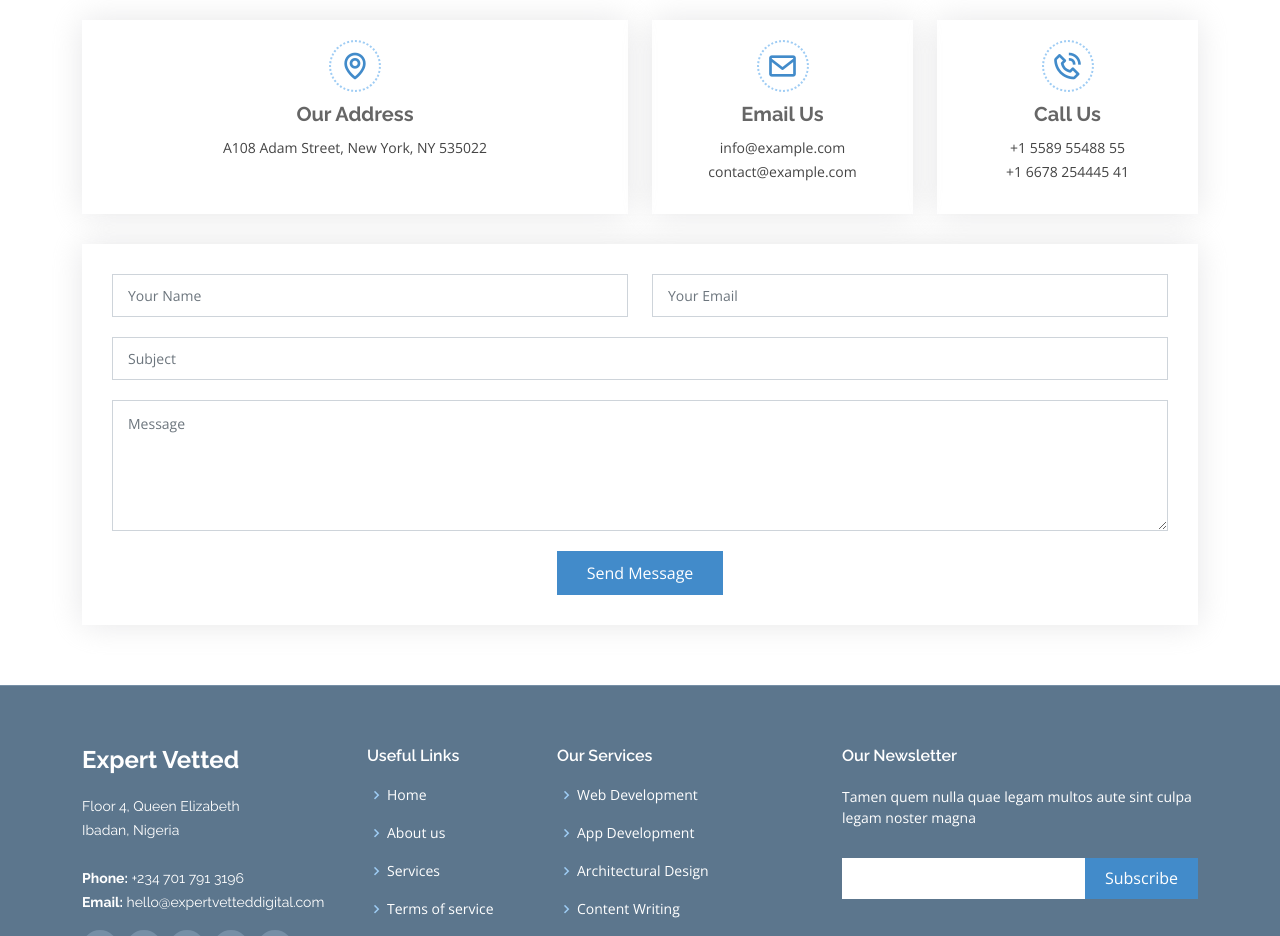
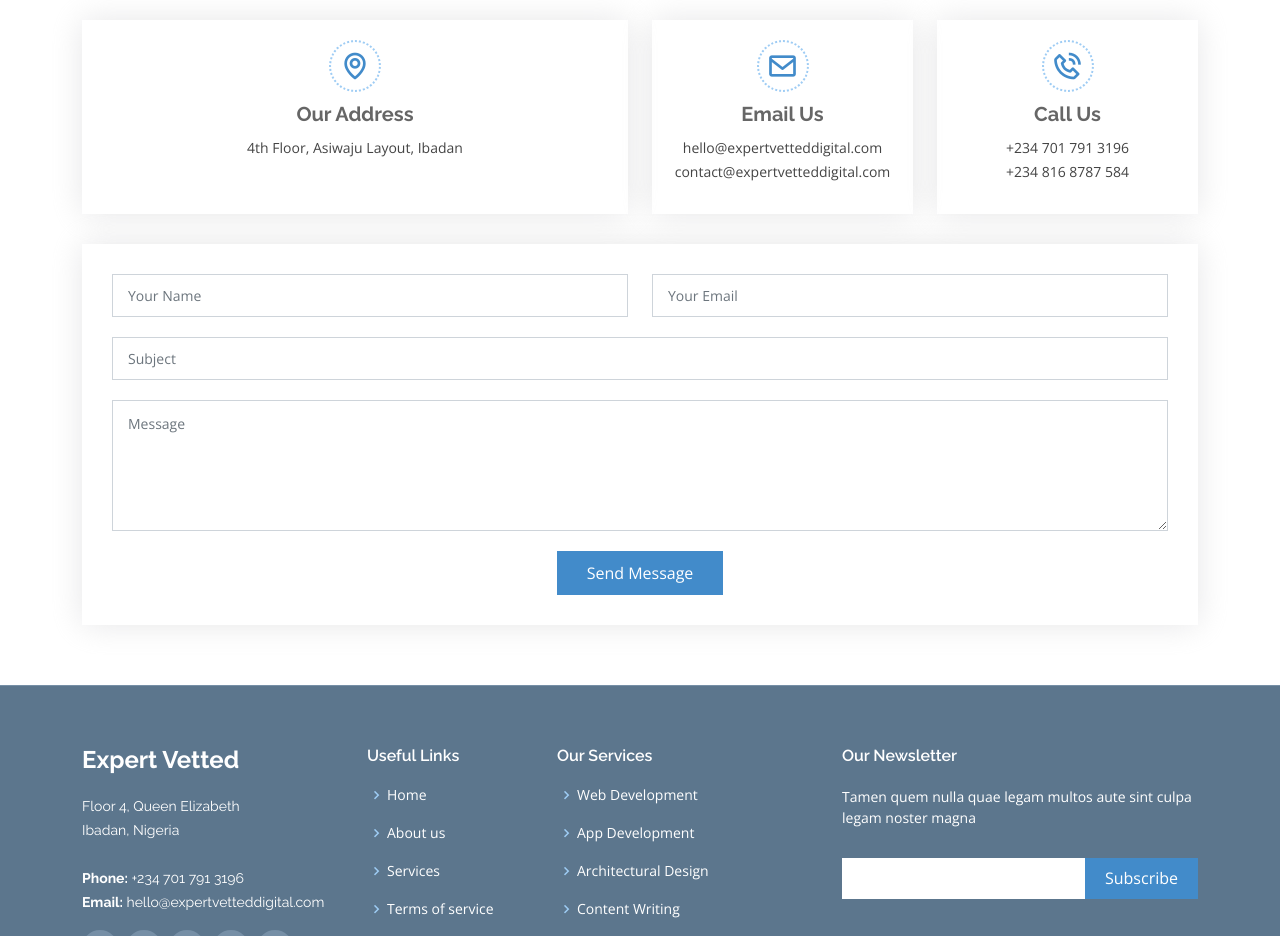
Before and after one commit to joestackss/expert-vetted-website, a plain HTML site: page index.html in a window 1280 px wide. Shown: the part 5820-6756 px from the top of the page. Drawn offline with nearby package versions, Linux system fonts and the light colour scheme.

Commit message:
Update index.html

```diff
--- a/index.html
+++ b/index.html
@@ -626,7 +626,7 @@
             <div class="info-box">
               <i class="bx bx-map"></i>
               <h3>Our Address</h3>
-              <p>A108 Adam Street, New York, NY 535022</p>
+              <p>4th Floor, Asiwaju Layout, Ibadan</p>
             </div>
           </div>
 
@@ -634,7 +634,7 @@
             <div class="info-box">
               <i class="bx bx-envelope"></i>
               <h3>Email Us</h3>
-              <p>info@example.com<br>contact@example.com</p>
+              <p>hello@expertvetteddigital.com<br>contact@expertvetteddigital.com</p>
             </div>
           </div>
 
@@ -642,7 +642,7 @@
             <div class="info-box ">
               <i class="bx bx-phone-call"></i>
               <h3>Call Us</h3>
-              <p>+1 5589 55488 55<br>+1 6678 254445 41</p>
+              <p>+234 701 791 3196<br>+234 816 8787 584</p>
             </div>
           </div>
 
```
